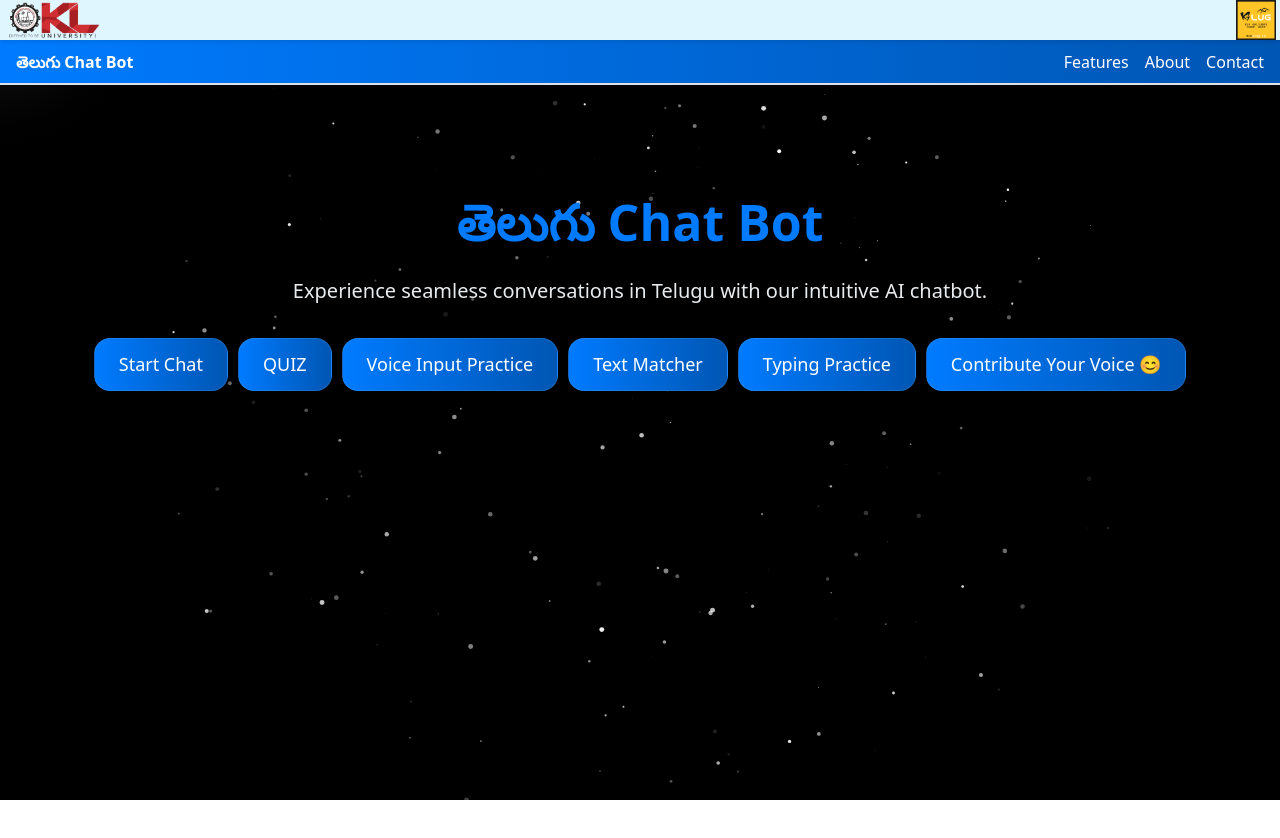
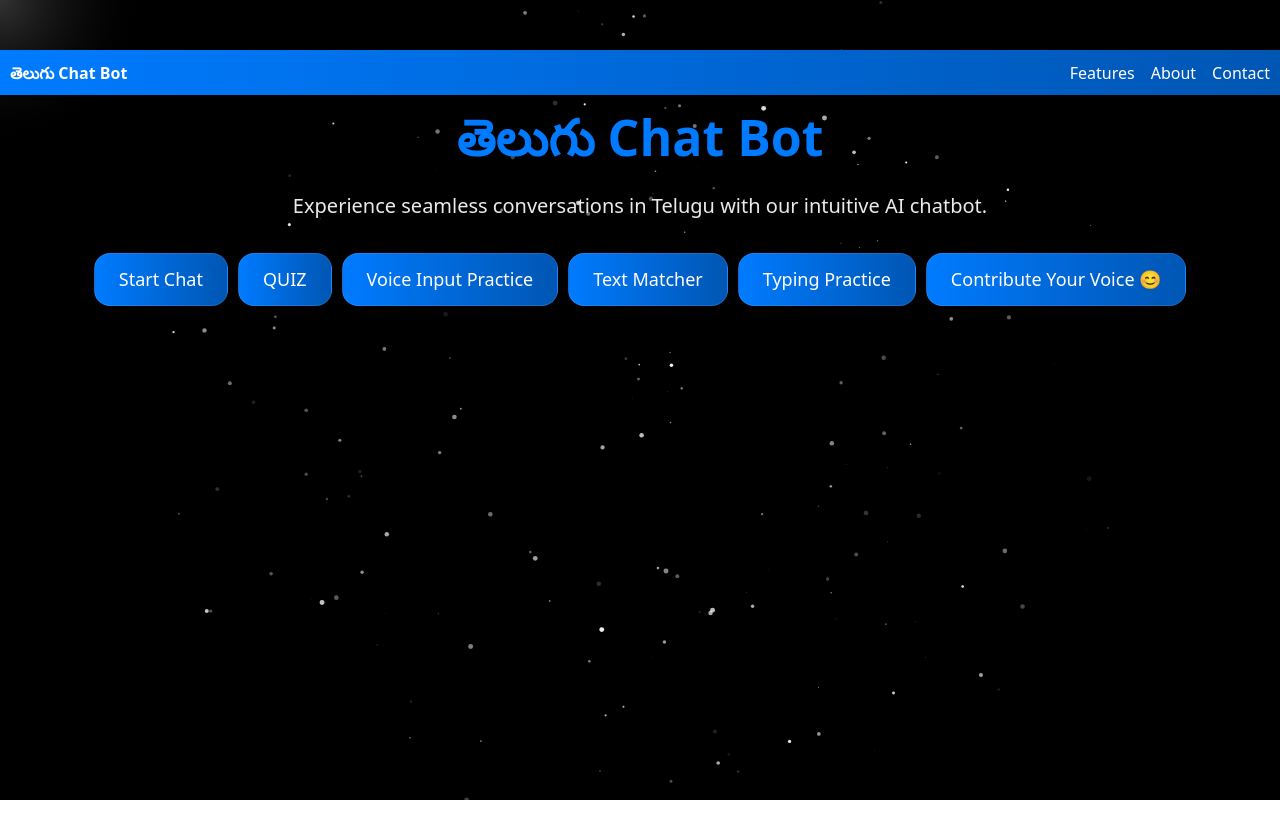
Before and after one commit to suryaakkala/telugu-voice-collection, a Next.js app: page / in a window 1280 px wide. After the commit the page ends 800 px from the top, so only its background shows below. Built offline with nearby package versions, Linux system fonts and the light colour scheme.

Commit message:
fixed landingpage, TextMatching and TypingPractice

```diff
--- a/src/components/landingpage.tsx
+++ b/src/components/landingpage.tsx
@@ -60,25 +60,26 @@ class Star {
 
 const Header1: React.FC = () => {
   return (
-    <header
-      style={{
-        backgroundColor: "#DFF6FF",
-        boxShadow: "0 2px 4px rgba(0, 0, 0, 0.1)",
-        display: "flex",
-        flexDirection: "row",
-        width: "100%",
-        alignItems: "center",
-        height: "40px",
-        padding: "4px 4px",
-        justifyContent: "space-between",
-        position: "fixed",
-        top: 0,
-        left: 0,
-        zIndex: 1000,
-      }}
-    >
-      <img src="/klu.png" alt="Left Logo" style={{ height: "40px" }} />
-      <img src="/klug.png" alt="Right Logo" style={{ height: "40px" }} />
+    <header className="header">
+      <img src="/klu.png" alt="Left Logo" className="logo" />
+      <img src="/klug.png" alt="Right Logo" className="logo" />
+      <style jsx>{`
+        .header {
+          box-shadow: 0 2px 4px rgba(0, 0, 0, 0.1);
+          display: flex;
+          justify-content: space-between;
+          align-items: center;
+          width: 100%;
+          position: fixed;
+          top: 0;
+          z-index: 1000;
+          background: #023047;
+          padding: 5px;
+        }
+        .logo {
+          height: 40px;
+        }
+      `}</style>
     </header>
   );
 };
@@ -161,123 +162,28 @@ export default function LandingPage() {
 
 
   return (
-    <div style={{ position: 'relative', width: '100%' }}>
-      <canvas
-        ref={canvasRef}
-        style={{
-          position: 'fixed',
-          top: 0,
-          left: 0,
-          width: '100%',
-          height: '100vh',
-          zIndex: 0,
-          pointerEvents: 'none',
-        }}
-      />
-
-      <div style={{ position: 'relative', zIndex: 1 }}>
+    <div className="container">
+      <canvas className="canvas" ref={canvasRef} />
+      <div className="content">
         <Header1 />
-        <header
-          style={{
-            marginTop: "40px",
-            width: "100%",
-            height: "45px",
-            display: "flex",
-            alignItems: "center",
-            borderBottom: "2px solid #dee2e6",
-            background: "linear-gradient(90deg, #007bff, #0056b3)",
-            color: "white",
-            marginRight: "auto",
-            marginLeft: "auto",
-          }}
-        >
-          <Link
-            href="#"
-            style={{
-              display: "flex",
-              alignItems: "center",
-              textDecoration: "none",
-              color: "white",
-              marginLeft: "16px",
-            }}
-          >
-            <span style={{ fontWeight: "bold", fontSize: "auto" }}>
-              తెలుగు Chat Bot
-            </span>
+        <header className="header">
+          <Link href="#" className="logo-link">
+            <span className="logo-text">తెలుగు Chat Bot</span>
           </Link>
-          <nav style={{ marginLeft: "auto", display: "flex", gap: "16px" }}>
-            <Link
-              href="#features"
-              style={{
-                fontSize: "16px",
-                fontWeight: "500",
-                textDecoration: "none",
-                color: "white",
-                cursor: "pointer",
-              }}
-            >
-              Features
-            </Link>
-            <Link
-              href="#about"
-              style={{
-                fontSize: "16px",
-                fontWeight: "500",
-                textDecoration: "none",
-                color: "white",
-                cursor: "pointer",
-              }}
-            >
-              About
-            </Link>
-            <Link
-              href="#contact"
-              style={{
-                fontSize: "16px",
-                fontWeight: "500",
-                textDecoration: "none",
-                color: "white",
-                cursor: "pointer",
-                marginRight: "16px",
-              }}
-            >
-              Contact
-            </Link>
+          <nav className="nav">
+            <Link href="#features" className="nav-link">Features</Link>
+            <Link href="#about" className="nav-link">About</Link>
+            <Link href="#contact" className="nav-link contact-link">Contact</Link>
           </nav>
         </header>
 
-        <section
-          style={{
-            width: "100%",
-            padding: "100px 0",
-            textAlign: "center",
-            background: "transparent",
-          }}
-        >
-          <div style={{ margin: "0 auto", padding: "0 16px" }}>
-            <h1 style={{
-              fontSize: "50px",
-              fontWeight: "bold",
-              marginBottom: "16px",
-              color: "#007bff",
-              textShadow: "2px 2px 4px rgba(0,0,0,0.3)",
-            }}>
-              తెలుగు Chat Bot
-            </h1>
-            <p style={{
-              color: "#e9ecef",
-              fontSize: "20px",
-              marginBottom: "32px",
-              textShadow: "1px 1px 2px rgba(0,0,0,0.5)"
-            }}>
+        <section className="hero">
+          <div className="hero-content">
+            <h1 className="hero-title">తెలుగు Chat Bot</h1>
+            <p className="hero-description">
               Experience seamless conversations in Telugu with our intuitive AI chatbot.
             </p>
-            <div style={{
-              display: "flex",
-              justifyContent: "center",
-              gap: "10px",
-              flexWrap: "wrap",
-            }}>
+            <div className="button-group">
               {[
                 { label: "Start Chat", handler: handleChatbotNavigation },
                 { label: "QUIZ", handler: handleQuizNavigation },
@@ -289,15 +195,11 @@ export default function LandingPage() {
                 <Button
                   key={index}
                   onClick={button.handler}
+                  variant="default"
+                  className="menu-button"
                   style={{
-                    padding: "12px 24px",
-                    fontSize: "18px",
-                    background: "linear-gradient(90deg, #007bff, #0056b3)",
-                    color: "white",
-                    borderRadius: "16px",
-                    boxShadow: "0px 4px 8px rgba(0,0,0,0.2)",
-                    backdropFilter: "blur(4px)",
-                    border: "1px solid rgba(255,255,255,0.1)",
+                    background: 'linear-gradient(90deg, #007bff, #0056b3)',
+                    border: '1px solid rgba(255,255,255,0.1)',
                   }}
                 >
                   {button.label}
@@ -307,6 +209,119 @@ export default function LandingPage() {
           </div>
         </section>
       </div>
+
+      <style jsx>{`
+        .container {
+          position: relative;
+          width: 100%;
+          height: 100vh;
+        }
+
+        .canvas {
+          position: fixed;
+          top: 0;
+          left: 0;
+          width: 100%;
+          height: 100vh;
+          z-index: 0;
+          pointer-events: none;
+        }
+
+        .content {
+          position: relative;
+          z-index: 1;
+        }
+
+        .header {
+          margin-top: 50px;
+          padding: 0 10px;
+          width: 100%;
+          height: 45px;
+          display: flex;
+          align-items: center;
+          background: linear-gradient(90deg, #007bff, #0056b3);
+          color: white;
+        }
+
+        .logo-link {
+          display: flex;
+          align-items: center;
+          text-decoration: none;
+          color: white;
+          margin-left: 16px;
+        }
+
+        .logo-text {
+          font-weight: bold;
+          font-size: auto;
+        }
+
+        .nav {
+          margin-left: auto;
+          display: flex;
+          gap: 16px;
+        }
+
+        .nav-link {
+          font-size: 16px;
+          font-weight: 500;
+          text-decoration: none;
+          color: white;
+          cursor: pointer;
+        }
+
+        .contact-link {
+          margin-right: 16px;
+        }
+
+        .hero {
+          width: 100%;
+          padding: 100px 0;
+          text-align: center;
+          background: transparent;
+        }
+
+        .hero-content {
+          margin: 0 auto;
+          padding: 0 16px;
+        }
+
+        .hero-title {
+          font-size: 50px;
+          font-weight: bold;
+          margin-bottom: 16px;
+          color: #007bff;
+          text-shadow: 2px 2px 4px rgba(0,0,0,0.3);
+        }
+
+        .hero-description {
+          color: #e9ecef;
+          font-size: 20px;
+          margin-bottom: 32px;
+          text-shadow: 1px 1px 2px rgba(0,0,0,0.5);
+        }
+
+        .button-group {
+          display: flex;
+          justify-content: center;
+          gap: 10px;
+          flex-wrap: wrap;
+        }
+
+        :global(.menu-button) {
+          padding: 12px 24px !important;
+          font-size: 18px !important;
+          border-radius: 16px !important;
+          box-shadow: 0px 4px 8px rgba(0,0,0,0.2) !important;
+          backdrop-filter: blur(4px) !important;
+          color: white !important;
+        }
+
+        :global(.menu-button:hover) {
+          opacity: 0.9 !important;
+          transform: translateY(-4px);
+        }
+      `}</style>
     </div>
   );
 }
--- a/src/pages/index.tsx
+++ b/src/pages/index.tsx
@@ -44,7 +44,6 @@ export default function Home() {
         }
       `}</style>
       <Analytics/>
-      {/* <Header /> */}
       <LandingPage />
     </>
   );
```
Also changed, not shown: src/components/TextMatching.tsx (+1 -9 lines), src/components/TypingPractice.tsx (+26 -18 lines).
